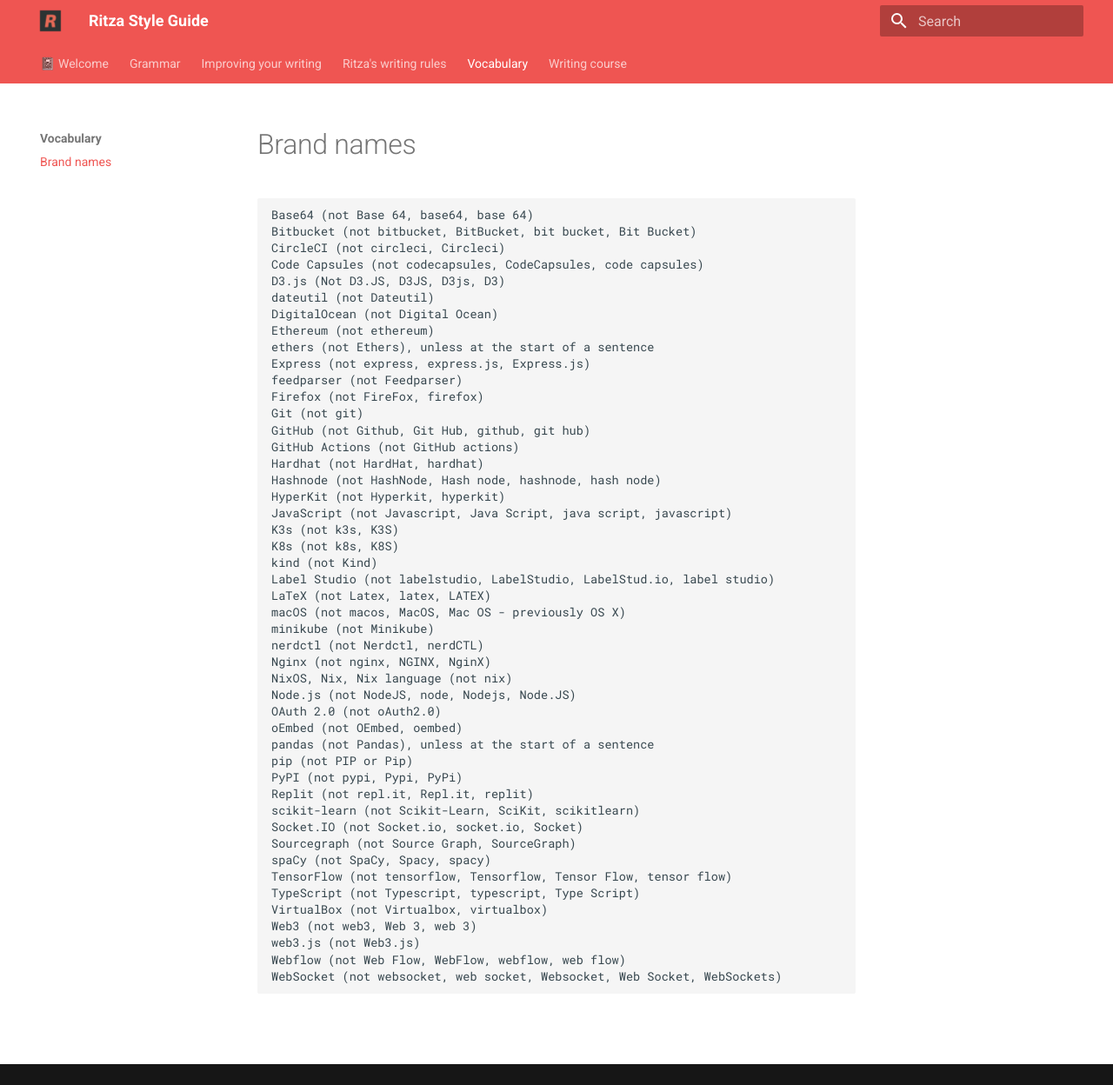
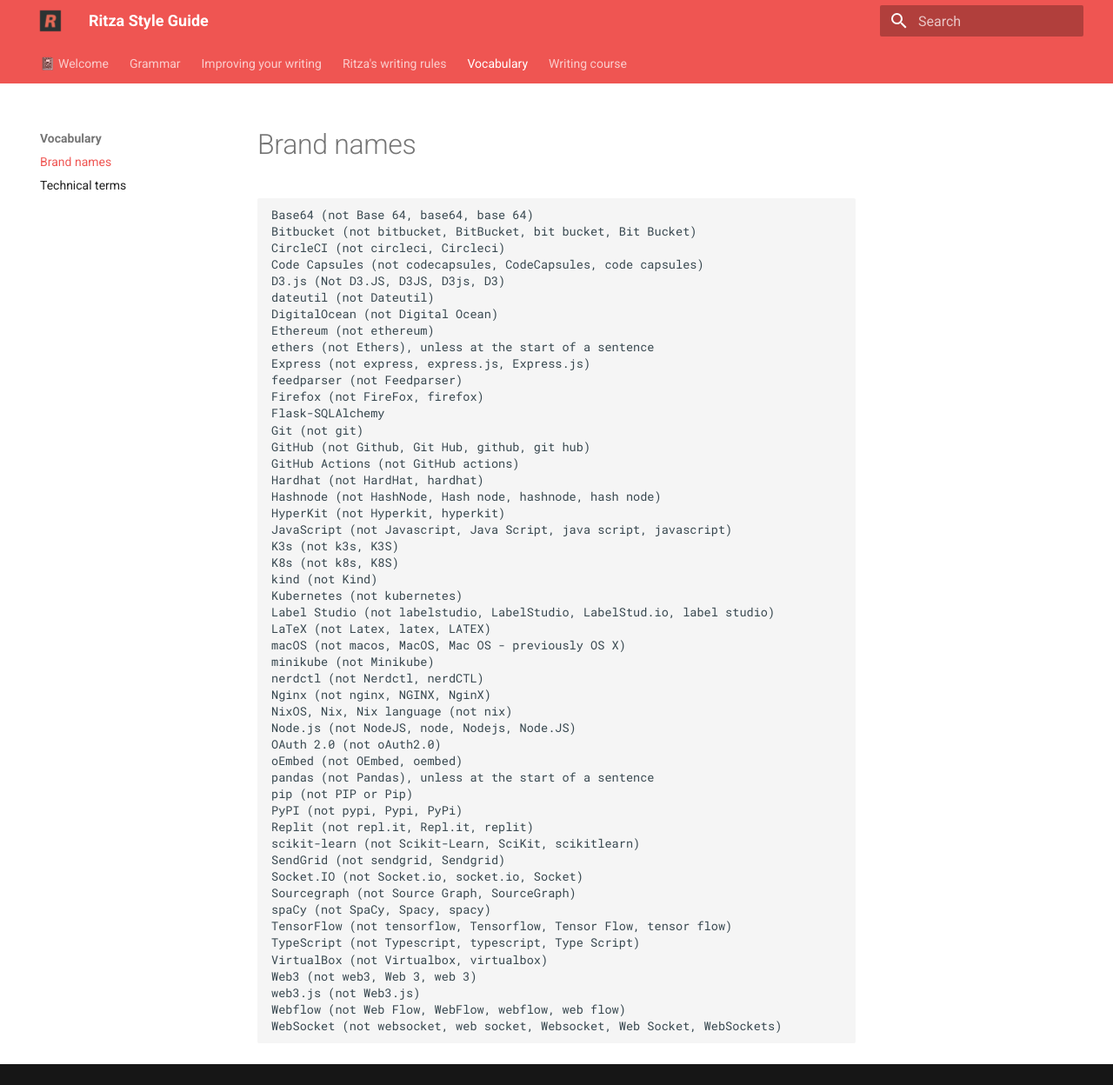
Before and after one commit to ritza-co/styleguide.ritza.co, an MkDocs documentation site: the page built from docs/vocabulary/brandnames.md, in a window 1280 px wide and 1248 px high. Shown: the whole window at 87% size. Built offline with MkDocs 1.6.1 and Material for MkDocs 9.7.7, drawn with Linux system fonts in a browser that asks for light colours.

Commit message:
Update brand names and add technical terms

```diff
--- a/docs/vocabulary/brandnames.md
+++ b/docs/vocabulary/brandnames.md
@@ -13,6 +13,7 @@
 Express (not express, express.js, Express.js)
 feedparser (not Feedparser)
 Firefox (not FireFox, firefox)
+Flask-SQLAlchemy
 Git (not git)
 GitHub (not Github, Git Hub, github, git hub)
 GitHub Actions (not GitHub actions)
@@ -23,6 +24,7 @@
 K3s (not k3s, K3S)
 K8s (not k8s, K8S)
 kind (not Kind)
+Kubernetes (not kubernetes)
 Label Studio (not labelstudio, LabelStudio, LabelStud.io, label studio)
 LaTeX (not Latex, latex, LATEX)
 macOS (not macos, MacOS, Mac OS - previously OS X)
@@ -38,6 +40,7 @@
 PyPI (not pypi, Pypi, PyPi)
 Replit (not repl.it, Repl.it, replit)
 scikit-learn (not Scikit-Learn, SciKit, scikitlearn)
+SendGrid (not sendgrid, Sendgrid)
 Socket.IO (not Socket.io, socket.io, Socket)
 Sourcegraph (not Source Graph, SourceGraph)
 spaCy (not SpaCy, Spacy, spacy)
```
Also changed, not shown: docs/vocabulary/terms.md (added, +9 -0 lines).
